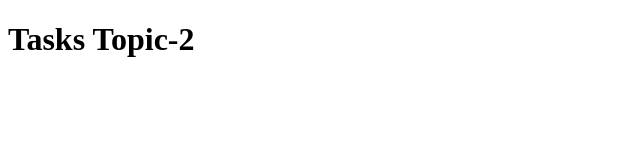
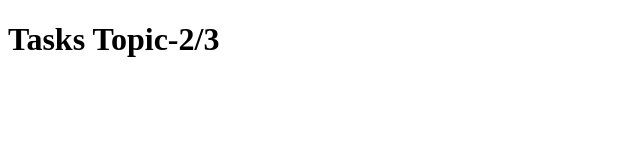
Before and after one commit to talehhuseynli/stage2Tasks, a plain HTML site: page index.html in a window 1280 px wide. Shown: the full height of the page, 0-640 px from the left. Drawn offline with Linux system fonts and the light colour scheme.

Commit message:
update nevember 11 tasks

```diff
--- a/index.html
+++ b/index.html
@@ -6,7 +6,7 @@
     <title>Document</title>
   </head>
   <body>
-    <h1>Tasks Topic-2</h1>
+    <h1>Tasks Topic-2/3</h1>
 
     <script src="./index.js"></script>
   </body>
```
Also changed, not shown: index.js (+74 -21 lines).
